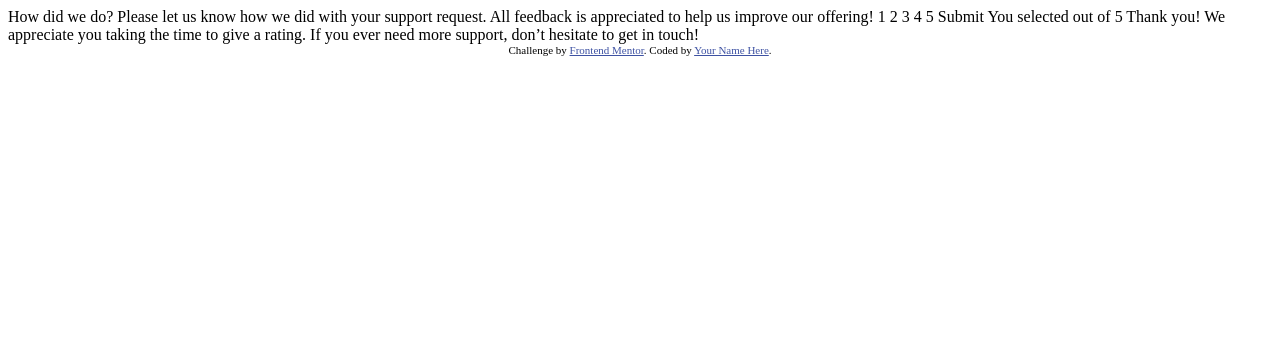
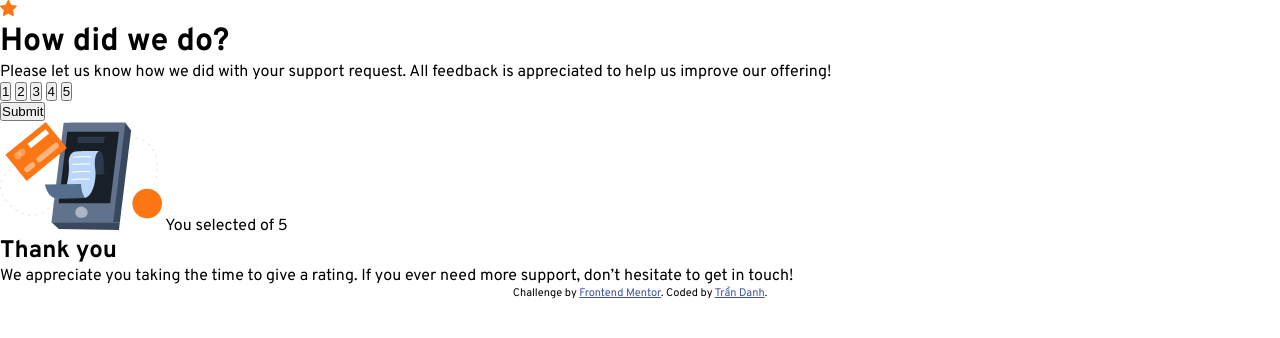
Before and after one commit to TranDanh1122/rating_component, a plain HTML site: page index.html in a window 1280 px wide. Drawn offline with Linux system fonts and the light colour scheme.

Commit message:
html template setup

```diff
--- a/index.html
+++ b/index.html
@@ -1,49 +1,59 @@
 <!DOCTYPE html>
 <html lang="en">
+
 <head>
   <meta charset="UTF-8">
-  <meta name="viewport" content="width=device-width, initial-scale=1.0"> <!-- displays site properly based on user's device -->
+  <meta name="viewport" content="width=device-width, initial-scale=1.0">
+  <!-- displays site properly based on user's device -->
 
   <link rel="icon" type="image/png" sizes="32x32" href="./images/favicon-32x32.png">
-
+  <link rel="preconnect" href="https://fonts.googleapis.com">
+  <link rel="preconnect" href="https://fonts.gstatic.com" crossorigin>
+  <link href="https://fonts.googleapis.com/css2?family=Overpass:ital,wght@0,100..900;1,100..900&display=swap" rel="stylesheet">
   <title>Frontend Mentor | Interactive rating component</title>
-
+  <link rel="stylesheet" href="./styles.css">
   <!-- Feel free to remove these styles or customise in your own stylesheet 👍 -->
   <style>
-    .attribution { font-size: 11px; text-align: center; }
-    .attribution a { color: hsl(228, 45%, 44%); }
+    .attribution {
+      font-size: 11px;
+      text-align: center;
+    }
+
+    .attribution a {
+      color: hsl(228, 45%, 44%);
+    }
   </style>
 </head>
+
 <body>
-
-  <!-- Rating state start -->
-
-  How did we do?
-
-  Please let us know how we did with your support request. All feedback is appreciated
-  to help us improve our offering!
-
-  1 2 3 4 5
-
-  Submit
-
-  <!-- Rating state end -->
-
-  <!-- Thank you state start -->
-
-  You selected <!-- Add rating here --> out of 5
-
-  Thank you!
-
-  We appreciate you taking the time to give a rating. If you ever need more support,
-  don’t hesitate to get in touch!
-
-  <!-- Thank you state end -->
-
-
+  <main>
+    <div class="card" role="form" aria-labelledby="rating-heading">
+      <img src="./images/icon-star.svg" alt="start">
+      <h1 class="title"> How did we do?</h1>
+      <p class="desc"> Please let us know how we did with your support request. All feedback is appreciated
+        to help us improve our offering!</p>
+      <div class="starts" role="radiogroup" aria-label="Pick start">
+        <button class="start" role="radio" aria-label="1 start">1</button>
+        <button class="start" role="radio" aria-label="2 starts">2</button>
+        <button class="start" role="radio" aria-label="3 starts">3</button>
+        <button class="start" role="radio" aria-label="4 starts">4</button>
+        <button class="start" role="radio" aria-label="5 starts">5</button>
+      </div>
+      <button class="submit_button" aria-label="Submit">Submit</button>
+    </div>
+    <div class="card">
+      <img src="./images/illustration-thank-you.svg" alt="thank-you">
+      <span>You selected <span id="selected"></span> of 5</span>
+      <h2 class="title">Thank you</h2>
+      <p class="desc"> We appreciate you taking the time to give a rating. If you ever need more support,
+        don’t hesitate to get in touch!</p>
+    </div>
+  </main>
   <div class="attribution">
     Challenge by <a href="https://www.frontendmentor.io?ref=challenge" target="_blank">Frontend Mentor</a>.
-    Coded by <a href="#">Your Name Here</a>.
+    Coded by <a href="https://www.frontendmentor.io/profile/TranDanh1122">Trần Danh</a>.
   </div>
+  <script src="./script.js"></script>
 </body>
+
 </html>
--- /dev/null
+++ b/styles.css
@@ -0,0 +1,11 @@
+*{
+    margin: 0;
+    padding: 0;
+    box-sizing: border-box;
+}
+html,body{
+    width: 100%;
+    height: 100%;
+    font-size: 16px;
+    font-family: "Overpass", sans-serif;
+}
```
Also changed, not shown: script.js (added).
